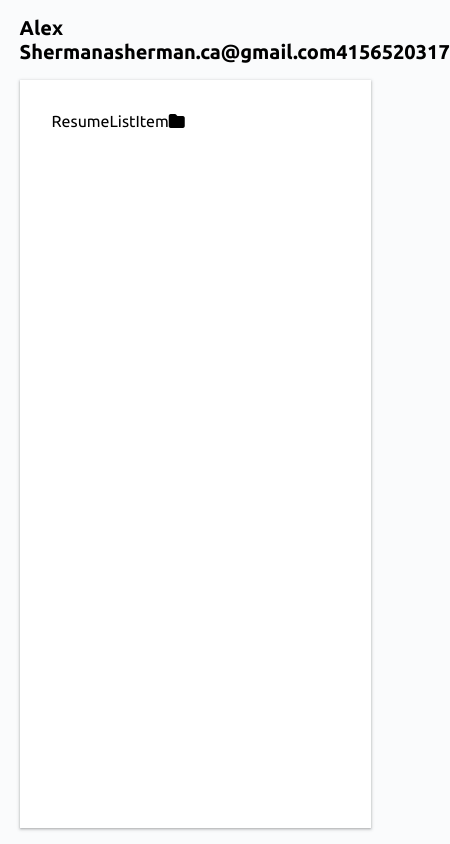
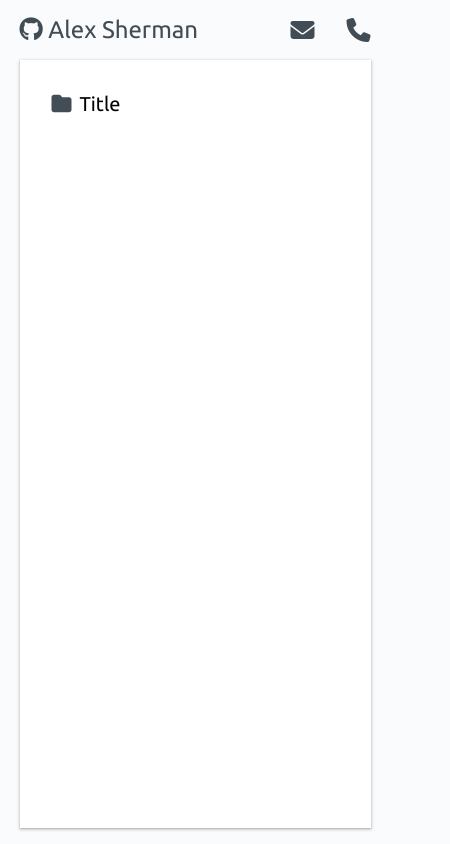
Before and after one commit to asherman-ca/resume, a React (Create React App) app: page / in a window 390 px wide. Shown: the whole page, 450 px wide, since content can reach past the window. Built offline with nearby package versions, Linux system fonts and the light colour scheme.

Commit message:
email and phone hover effects

```diff
--- a/src/components/Nav.jsx
+++ b/src/components/Nav.jsx
@@ -3,9 +3,25 @@ import React from 'react';
 const Nav = () => {
 	return (
 		<div className='nav-container'>
-			<span>Alex Sherman</span>
-			<span>asherman.ca@gmail.com</span>
-			<span>4156520317</span>
+			<span>
+				<a
+					href='https://github.com/asherman-ca'
+					target='_blank'
+					rel='noopener noreferrer'
+				>
+					<i className='fa-brands fa-github' /> Alex Sherman
+				</a>
+			</span>
+			<div>
+				<i className='fa-solid fa-envelope tooltip'>
+					<span className='tooltip-text'>asherman.ca@gmail.com</span>
+				</i>
+				<i className='fa-solid fa-phone tooltip'>
+					<span className='tooltip-text'>415.652.0317</span>
+				</i>
+				{/* <span>asherman.ca@gmail.com</span> */}
+				{/* <span>415.652.0317</span> */}
+			</div>
 		</div>
 	);
 };
--- a/src/components/ResumeListItem.jsx
+++ b/src/components/ResumeListItem.jsx
@@ -5,11 +5,11 @@ const ResumeListItem = () => {
 	return (
 		<div className='resume-list-item'>
 			<div className='header'>
-				ResumeListItem
 				<i
 					onClick={() => setShow(!show)}
 					className={show ? 'fa-solid fa-folder-open' : 'fa-solid fa-folder'}
-				></i>
+				/>
+				<span className='title'>Title</span>
 			</div>
 			{show && <div className='details'>details</div>}
 		</div>
--- a/src/index.css
+++ b/src/index.css
@@ -4,18 +4,23 @@
 @import './styles/Nav.css';
 
 :root {
+	--clr-blk-button: rgba(4, 17, 29, 0.75);
 	--clr-grey: #81899d;
-	--alt-grey: #7c8499;
 	--bg-grey: #fafbfc;
-	--light-grey: rgb(229, 232, 235);
 
-	--clr-blue: rgb(32, 129, 226);
-
-	--clr-blk-button: rgba(4, 17, 29, 0.75);
+	/* --alt-grey: #7c8499; */
+	/* --light-grey: rgb(229, 232, 235); */
+	/* --clr-blue: rgb(32, 129, 226); */
 }
 
 * {
 	box-sizing: border-box !important;
+}
+
+a {
+	text-decoration: none;
+	display: block;
+	color: var(--clr-blk-button);
 }
 
 body {
@@ -24,7 +29,7 @@ body {
 	-moz-osx-font-smoothing: grayscale;
 	font-family: 'Ubuntu', sans-serif;
 	background-color: var(--bg-grey);
-	font-size: 1rem;
+	font-size: 1.25rem;
 }
 
 #root {
--- a/src/styles/Home.css
+++ b/src/styles/Home.css
@@ -3,7 +3,7 @@
 
 	width: 90%;
 	max-width: 900px;
-	margin: 1rem auto;
+	margin: 0 auto 1rem;
 	padding: 2rem;
 
 	box-shadow: rgba(60, 64, 67, 0.3) 0px 1px 2px 0px,
--- a/src/styles/Nav.css
+++ b/src/styles/Nav.css
@@ -1,13 +1,50 @@
 .nav-container {
-	padding-top: 1rem;
-	box-sizing: border-box;
+	position: relative;
+	display: flex;
+	justify-content: space-between;
+	align-items: center;
+	height: 60px;
+
 	width: 90%;
 	max-width: 900px;
 	margin: 0 auto;
+	/* padding-top: 1rem; */
 
-	font-size: 1.25rem;
-	font-weight: bold;
-	/* background-color: white; */
+	font-size: 1.5rem;
+	color: var(--clr-blk-button);
 	/* box-shadow: rgba(60, 64, 67, 0.3) 0px 1px 2px 0px,
 		rgba(60, 64, 67, 0.15) 0px 1px 3px 1px; */
 }
+
+.nav-container a:hover {
+	cursor: pointer;
+	color: var(--clr-grey);
+}
+
+.nav-container > div {
+	display: flex;
+	gap: 2rem;
+}
+
+.tooltip-text {
+	position: absolute;
+	top: 60px;
+	right: 0;
+
+	z-index: 1;
+	visibility: hidden;
+	/* background-color: var(--bg-grey); */
+	color: black;
+	padding: 0.5rem;
+
+	font-size: 0.75rem;
+	border-radius: 0.25rem;
+}
+
+.tooltip:hover {
+	color: var(--clr-grey) !important;
+}
+
+.tooltip:hover .tooltip-text {
+	visibility: visible;
+}
--- a/src/styles/ResumeListItem.css
+++ b/src/styles/ResumeListItem.css
@@ -1,15 +1,35 @@
+.resume-list-item {
+	/* font-size: 1rem; */
+}
+
+.resume-list-item .header {
+	display: flex;
+	align-items: center;
+	gap: 0.5rem;
+	/* justify-content: space-between; */
+}
+
 .resume-list-item .details {
-	animation: fadeIn linear 1s;
+	animation: fadeIn linear 0.25s;
 	position: relative;
+}
+
+.resume-list-item i {
+	color: var(--clr-blk-button);
+}
+
+.resume-list-item i:hover {
+	cursor: pointer;
+	color: var(--clr-grey);
 }
 
 @keyframes fadeIn {
 	0% {
-		left: 25px;
+		top: -50px;
 		opacity: 0;
 	}
 	100% {
-		left: 0px;
+		top: 0px;
 		opacity: 1;
 	}
 }
```
Also changed, not shown: src/index.js (+4 -4 lines).
